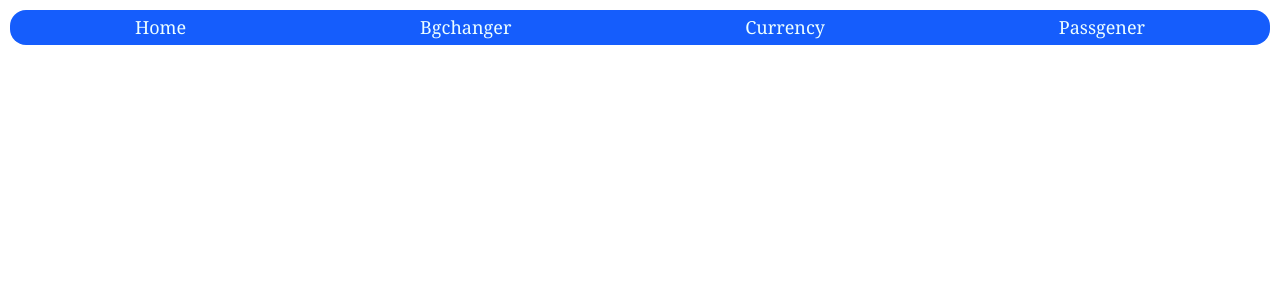
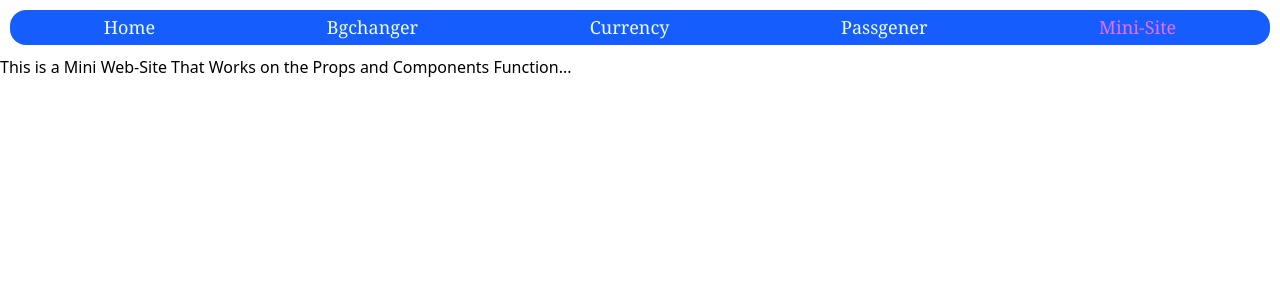
Before and after one commit to rahulbhongade358/projects, a React app in the folder allprojects/: page /smallsite in a window 1280 px wide. Shown: the top 300 px of the page. Built offline with nearby package versions, Linux system fonts and the light colour scheme; the HTML template or start-up script is replaced by a standard one.

Commit message:
added a new page of a mini site

```diff
--- a/allprojects/src/components/Allroutes.jsx
+++ b/allprojects/src/components/Allroutes.jsx
@@ -4,6 +4,7 @@ import Home from './Home'
 import Bgchanger from './Bgchanger'
 import Passgener from './Passgener'
 import Currency from './Currency'
+import Smallsite from './Smallsite'
 function Allroutes() {
   return (
     <div>
@@ -12,6 +13,7 @@ function Allroutes() {
         <Route path='/bgchanger' element={<Bgchanger/>}/>
         <Route path='/passgener' element={<Passgener/>}/>
         <Route path='/currency' element={<Currency/>}/>
+        <Route path='/smallsite' element={<Smallsite/>}/>
       </Routes>
     </div>
   )
--- a/allprojects/src/components/Nav.jsx
+++ b/allprojects/src/components/Nav.jsx
@@ -7,6 +7,7 @@ function Nav() {
       <NavLink to={"/bgchanger"}  className={({isActive})=>isActive?"text-fuchsia-400":""}> <p>Bgchanger</p> </NavLink>
       <NavLink to={"/currency"}  className={({isActive})=>isActive?"text-fuchsia-400":""}> <p>Currency</p> </NavLink>
       <NavLink to={"/passgener"}  className={({isActive})=>isActive?"text-fuchsia-400":""}> <p>Passgener</p> </NavLink>
+      <NavLink to={"/smallsite"}  className={({isActive})=>isActive?"text-fuchsia-400":""}> <p> Mini-Site</p> </NavLink>
     </div>
   )
 }
--- /dev/null
+++ b/allprojects/src/components/Smallsite.jsx
@@ -0,0 +1,11 @@
+import React from 'react'
+
+function Smallsite() {
+  return (
+    <div>
+      <h1>This is a Mini Web-Site That Works on the Props and Components Function...</h1>
+    </div>
+  )
+}
+
+export default Smallsite
```
